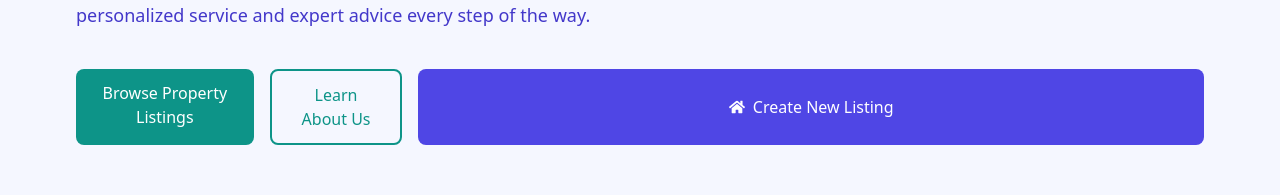
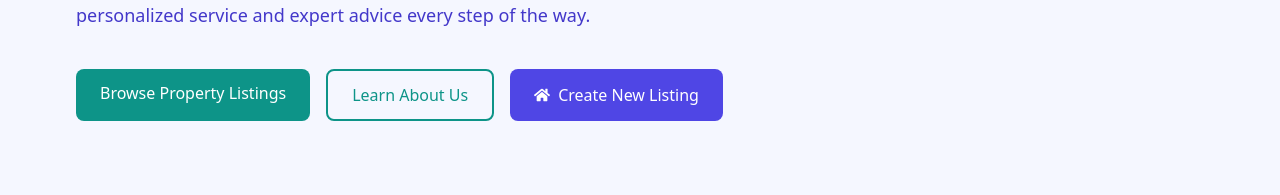
Before and after one commit to Aarchi-Dholakia/Mern_property_finder, a React (Vite) app in the folder react-client/: page / in a window 1280 px wide. Shown: the part 350-545 px from the top of the page. Built offline with nearby package versions, Linux system fonts and the light colour scheme; no server answers.

Commit message:
Update home page

```diff
--- a/react-client/src/pages/Home.jsx
+++ b/react-client/src/pages/Home.jsx
@@ -87,13 +87,13 @@ export default function Home() {
             </Link>
             <Link
               to={'/about'}
-              className='px-6 py-3 rounded-lg border-2 border-teal-600 text-teal-600 hover:bg-teal-50 transition-colors text-center font-medium'
+              className='px-6 py-3 rounded-lg border-2 border-teal-600 text-teal-600 hover:bg-teal-100 transition-colors text-center font-medium'
             >
               Learn About Us
             </Link>
             <Link
               to='/create-listing'
-              className='w-full bg-indigo-600 text-white py-3 rounded-lg font-medium hover:bg-indigo-700 transition-colors flex items-center justify-center gap-2'
+              className='px-6 py-3 rounded-lg bg-indigo-600 text-white hover:bg-indigo-700 font-medium transition-colors flex items-center justify-center gap-2'
             >
               <FaHome /> Create New Listing
             </Link>
@@ -199,7 +199,7 @@ export default function Home() {
                 View All Rentals
               </Link>
             </div>
-            <div className='grid sm:grid-cols-1 grid-cols-2 gap-8'> {/* Added gap-6 for spacing */}
+            <div className='grid grid-cols-1 md:grid-cols-2 gap-8'> {/* Added gap-6 for spacing */}
               {rentListings.map((listing) => (
                 <div key={listing._id} className="w-full"> {/* Added container div with full width */}
                   <ListingItem listing={listing} />
@@ -223,7 +223,7 @@ export default function Home() {
                 View All Sales
               </Link>
             </div>
-            <div className='grid sm:grid-cols-1 grid-cols-2 gap-6'>
+            <div className='grid grid-cols-1 md:grid-cols-2 gap-6'>
               {saleListings.map((listing) => (
                 <ListingItem listing={listing} key={listing._id} />
               ))}
```
